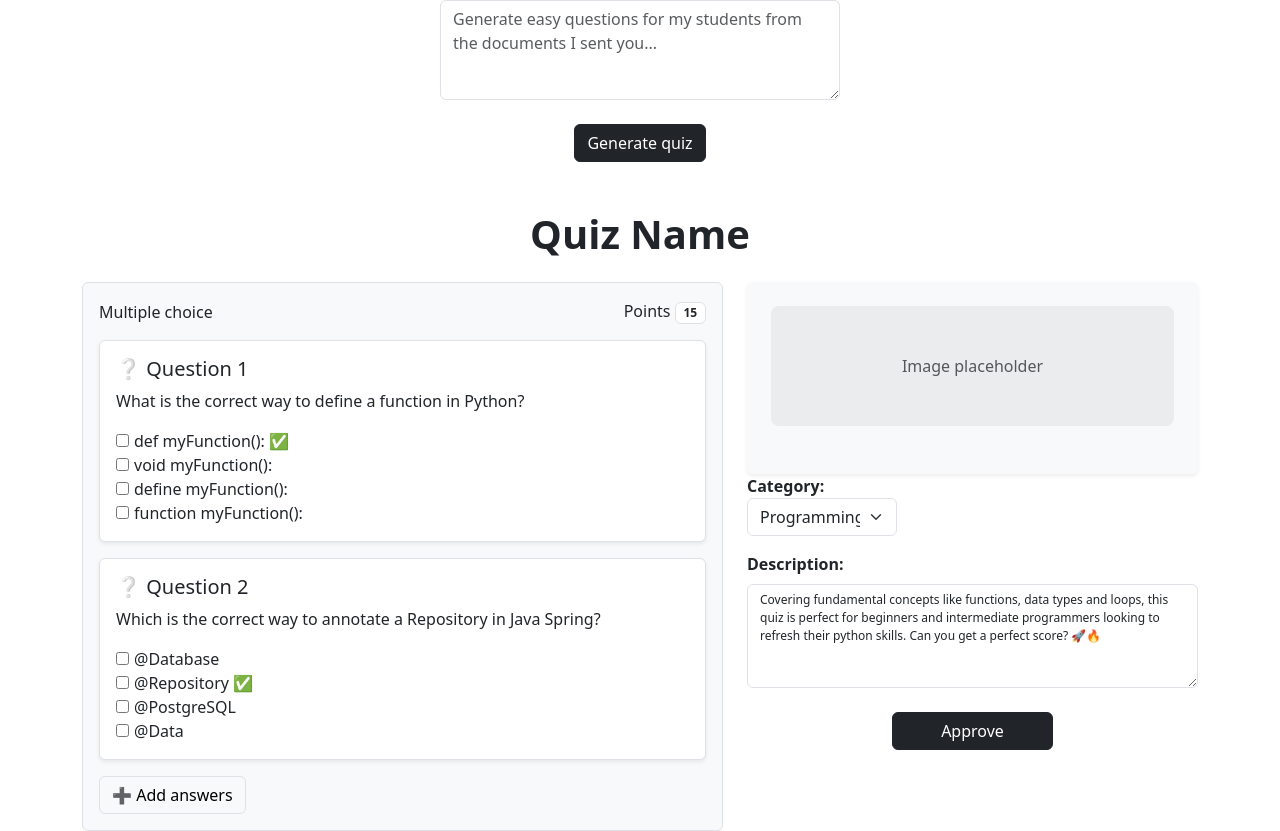
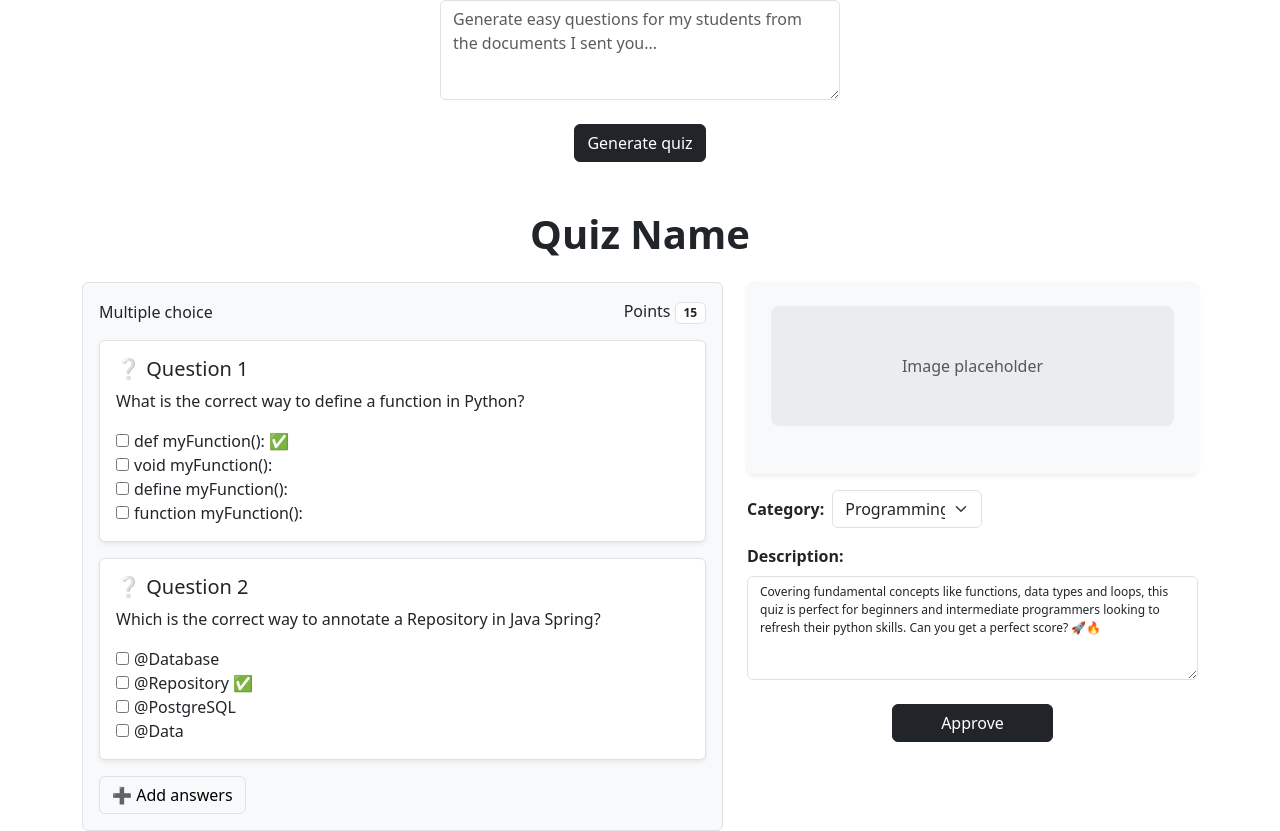
Before and after one commit to QuizBott/QuizBot-Frontend, a React (Vite) app: page / in a window 1280 px wide. Shown: the part 508-1339 px from the top of the page. Built offline with nearby package versions, Linux system fonts and the light colour scheme.

Commit message:
Minor code refactor

```diff
--- a/src/components/EditQuiz.jsx
+++ b/src/components/EditQuiz.jsx
@@ -41,7 +41,7 @@ function EditQuiz() {
           </div>
 
           {/* Category */}
-          <div className="mb-3" d-flex align-items-center>
+          <div className="mb-3 d-flex align-items-center mt-3" >
             <label className="form-label fw-semibold me-2 mb-0">
               Category:
             </label>
```
